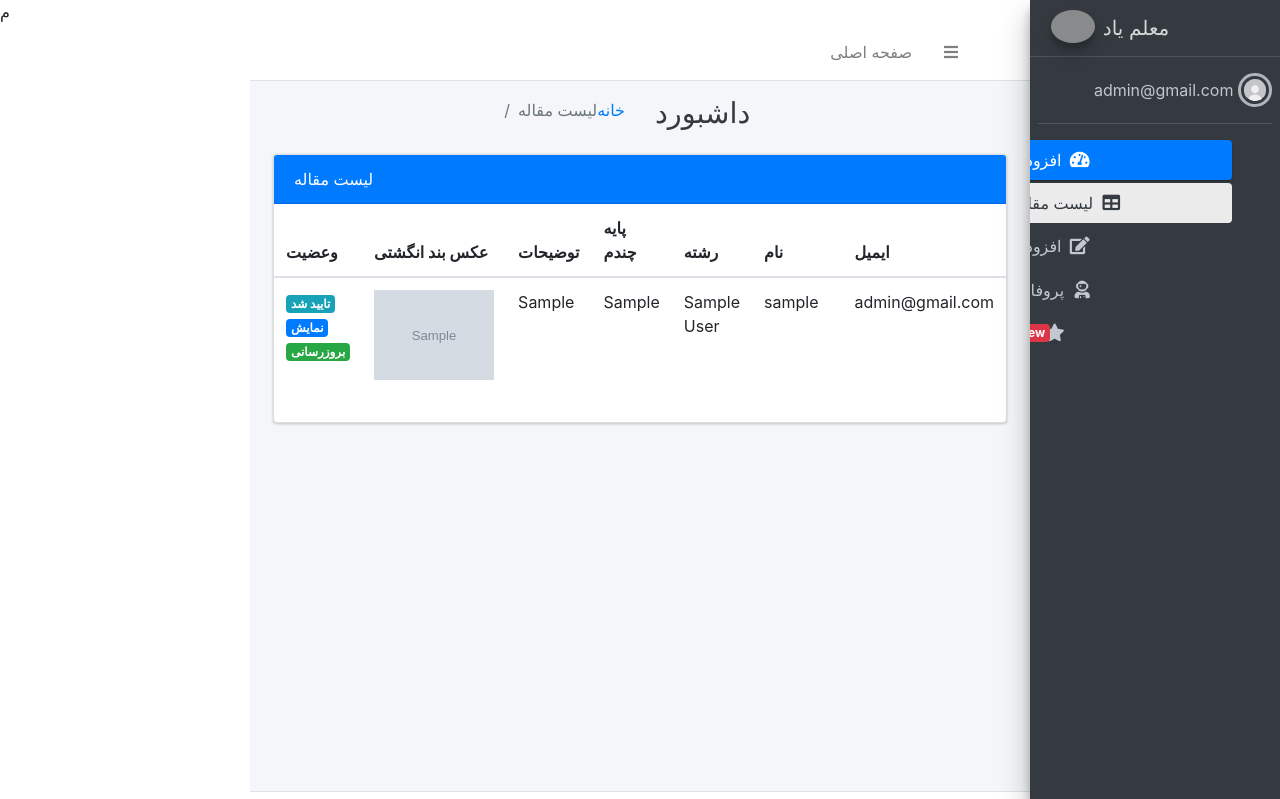
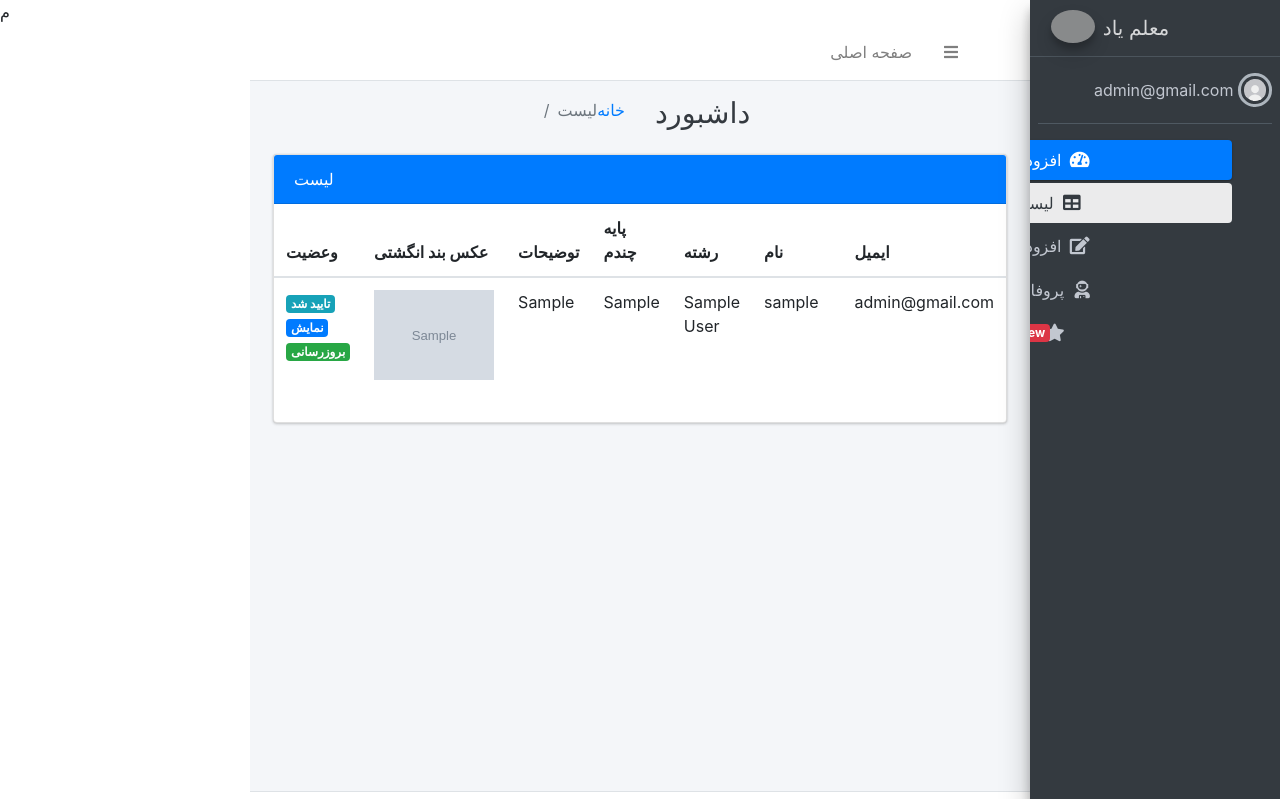
Before and after one commit to Amir114710/teacheryad, a Django app: page /account/Panel/user/ in a window 1280 px wide. Shown: the top 799 px of the page. Run offline with Django 4.2, Linux system fonts and the light colour scheme; a user stored in the database is signed in; data comes from the database, SQL or seed files in the repository; tables that the repository leaves empty hold one stand-in row (values such as "Sample post"); grey boxes marked "Sample" are stand-in pictures; some libraries are stand-ins or nearby versions; grey boxes are pictures that could not be loaded.

Commit message:
update account

```diff
--- a/account/templates/account/panel_user.html
+++ b/account/templates/account/panel_user.html
@@ -98,7 +98,7 @@
                             <li class="nav-item">
                                 <a href="{% url "account:panel_user" %}" class="nav-link active">
                                     <i class="fa fa-table nav-icon"></i>
-                                    <p>لیست مقاله</p>
+                                    <p>لیست</p>
                                 </a>
                             </li>
                             <li class="nav-item">
@@ -147,7 +147,7 @@
                     <div class="col-sm-6">
                         <ol class="breadcrumb float-sm-right">
                             <li class="breadcrumb-item"><a href="{% url "home:home" %}">خانه</a></li>
-                            <li class="breadcrumb-item active">لیست مقاله</li>
+                            <li class="breadcrumb-item active">لیست</li>
                         </ol>
                     </div><!-- /.col -->
                 </div><!-- /.row -->
@@ -163,7 +163,7 @@
                     <div class="col-12">
                         <div class="card card-primary">
                             <div class="card-header">
-                                لیست مقاله
+                                لیست
                             </div>
                             <!-- /.card-header -->
                             <div class="card-body table-responsive p-0">
```
